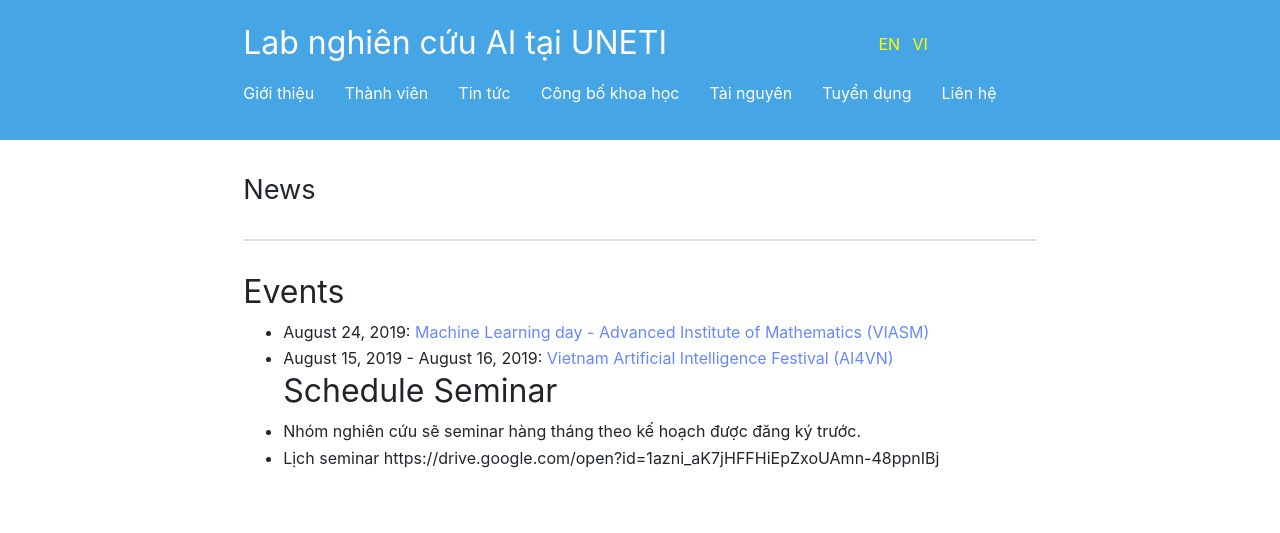
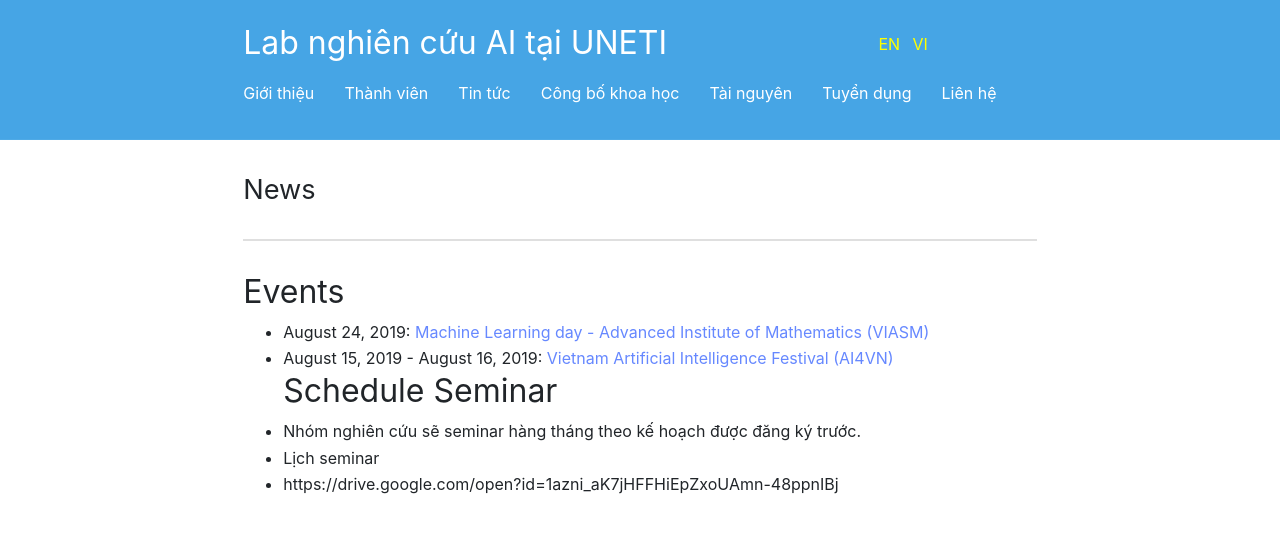
Before and after one commit to unetilab/unetilab.github.io, a Jekyll site: the page built from vi/News.md, in a window 1280 px wide. Shown: the top 533 px of the page. Built offline with Jekyll 4.4.1, drawn with Linux system fonts in a browser that asks for light colours; nearby versions of some CDN libraries; library files that are not in the unit come from our copies.

Commit message:
Update News.md

```diff
--- a/vi/News.md
+++ b/vi/News.md
@@ -15,4 +15,4 @@ order: 2
 ## Schedule Seminar
 * Nhóm nghiên cứu sẽ seminar hàng tháng theo kế hoạch được đăng ký trước.
 * Lịch seminar
-https://drive.google.com/open?id=1azni_aK7jHFFHiEpZxoUAmn-48ppnIBj
+* https://drive.google.com/open?id=1azni_aK7jHFFHiEpZxoUAmn-48ppnIBj
```
